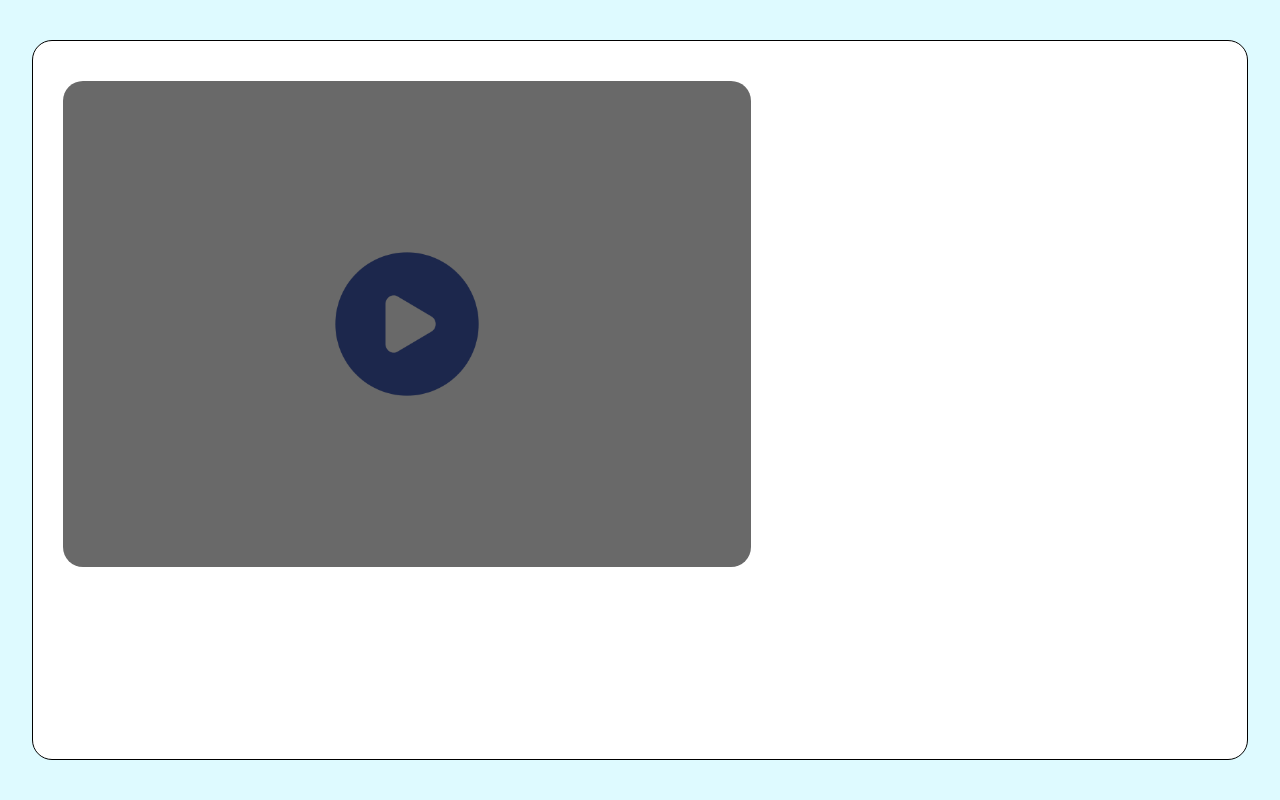
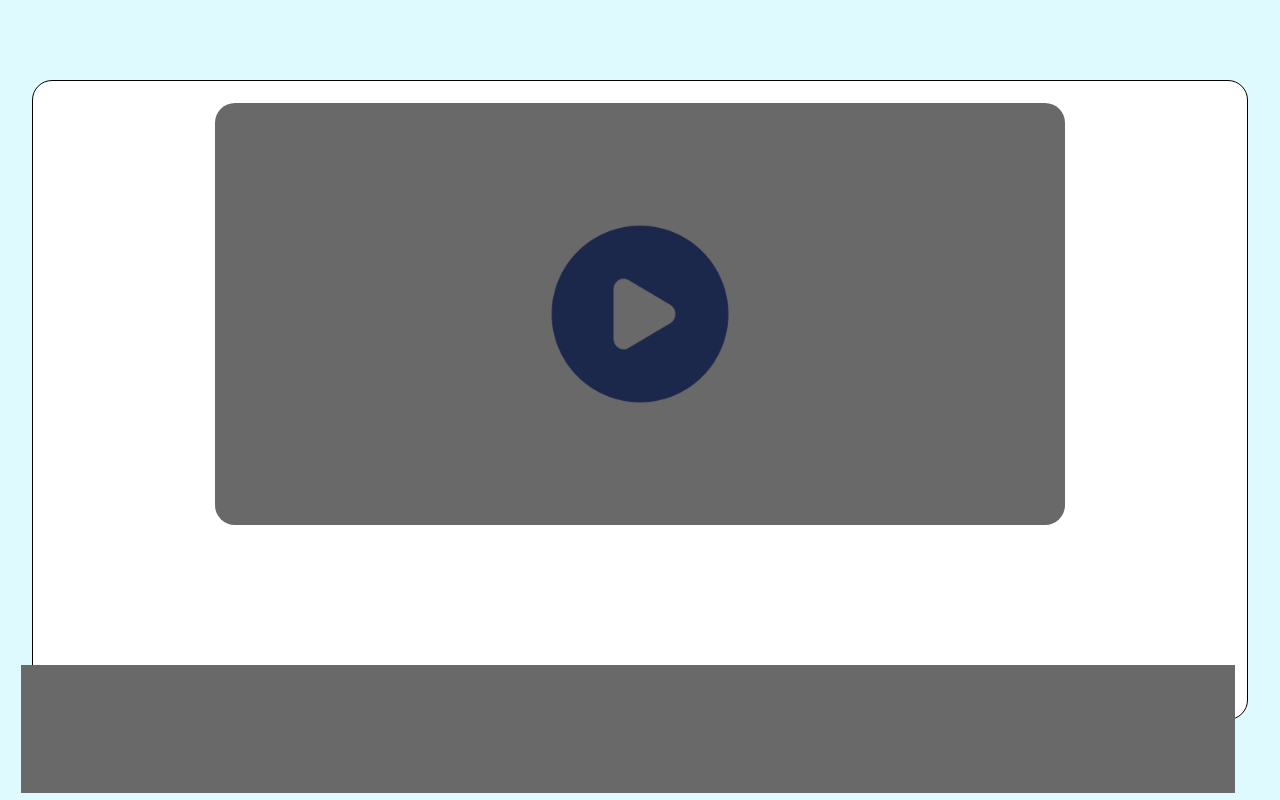
Before and after one commit to CraftedRNL/VideoPlayer, a plain HTML site: page index.html in a window 1280 px wide. Drawn offline with nearby package versions, Linux system fonts and the light colour scheme.

Commit message:
reorganize

```diff
--- a/css/style.css
+++ b/css/style.css
@@ -17,23 +17,32 @@ body {
     padding: 0px;
     margin: 0px;
 }
-.row {
-    height: 90%;
+.main {
+    height: 80%;
     width: 95%;
     border: 1px solid black;
     border-radius: 20px;
     background-color: white;
 }
-.col-7,
-.col-4 {
+.col-12 {
 
-    margin: 20px;
-    margin-top: 30px;
-    padding: 10px;
-    height: auto;
-    /* width: auto; */
+    margin-top: 10px;
+    padding-top: 1%;
+    padding-left: 15%;
+    padding-right: 15%;
+    height: 90%;
+    width: 100%;
     align-items: center;
 }
+/* .col-3{
+    margin-top: 10px;
+    padding-top: 1%;
+    padding-left: 15%;
+    padding-right: 15%;
+    height: 90%;
+    width: 100%;
+    align-items: center;
+} */
 .video1{
     display: flex;
     align-items: center;
@@ -46,3 +55,7 @@ body {
 img{
     width: 25%;
 }
+.sub{
+    height: 20%;
+    background-color: rgb(105, 105, 105);
+}
--- a/index.html
+++ b/index.html
@@ -1,29 +1,45 @@
 <!doctype html>
 <html lang="en">
-  <head>
+
+<head>
     <meta charset="utf-8">
     <meta name="viewport" content="width=device-width, initial-scale=1">
     <title>Video Player</title>
-    <link href="https://cdn.jsdelivr.net/npm/bootstrap@5.3.8/dist/css/bootstrap.min.css" rel="stylesheet" integrity="sha384-sRIl4kxILFvY47J16cr9ZwB07vP4J8+LH7qKQnuqkuIAvNWLzeN8tE5YBujZqJLB" crossorigin="anonymous">
+    <link href="https://cdn.jsdelivr.net/npm/bootstrap@5.3.8/dist/css/bootstrap.min.css" rel="stylesheet"
+        integrity="sha384-sRIl4kxILFvY47J16cr9ZwB07vP4J8+LH7qKQnuqkuIAvNWLzeN8tE5YBujZqJLB" crossorigin="anonymous">
     <link rel="stylesheet" href="css/style.css">
 </head>
-  <body>
+
+<body>
 
     <div class="container-fluid">
-        <div class="row">
-            <div class="col-7">
-
+        <div class="row main">
+            <div class="col-12">
                 <div class="video1">
                     <img src="img/play.png" alt="">
                 </div>
             </div>
-            <div class="col-4">
-
+            <div class="row sub">
+                <div class="col-3">
+                    &nbsp;
+                </div>
+                <div class="col-3">
+                    &nbsp;
+                </div>
+                <div class="col-3">
+                    &nbsp;
+                </div>
+                <div class="col-3">
+                    &nbsp;
+                </div>
             </div>
         </div>
     </div>
 
     <script src="js/java.js"></script>
-    <script src="https://cdn.jsdelivr.net/npm/bootstrap@5.3.8/dist/js/bootstrap.bundle.min.js" integrity="sha384-FKyoEForCGlyvwx9Hj09JcYn3nv7wiPVlz7YYwJrWVcXK/BmnVDxM+D2scQbITxI" crossorigin="anonymous"></script>
-  </body>
+    <script src="https://cdn.jsdelivr.net/npm/bootstrap@5.3.8/dist/js/bootstrap.bundle.min.js"
+        integrity="sha384-FKyoEForCGlyvwx9Hj09JcYn3nv7wiPVlz7YYwJrWVcXK/BmnVDxM+D2scQbITxI"
+        crossorigin="anonymous"></script>
+</body>
+
 </html>
```
